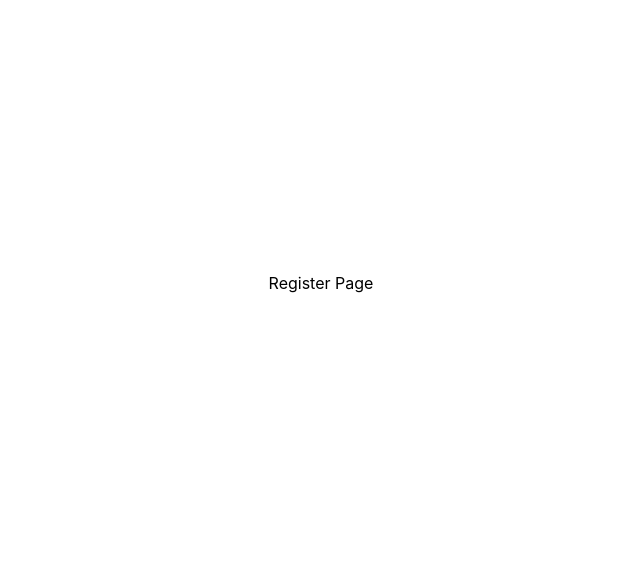
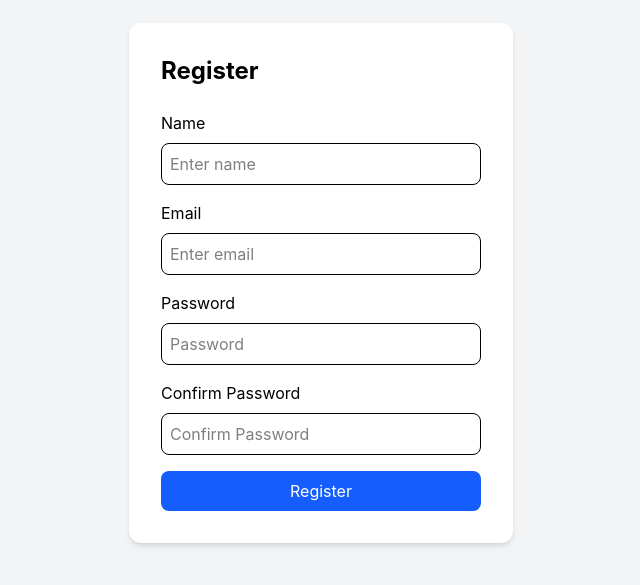
Before and after one commit to Prangyajeet/multi-vendor-ecommerce-platform, a React (Vite) app in the folder frontend/: page /register in a window 1280 px wide. Shown: the part 117-702 px from the top of the page, without its empty margins (319-959 px from the left). Built offline with nearby package versions, Linux system fonts and the light colour scheme.

Commit message:
Completed authentication UI components and layouts

```diff
--- /dev/null
+++ b/frontend/src/components/auth/LoginForm.jsx
@@ -0,0 +1,35 @@
+import Input from "../common/Input";
+import Button from "../common/Button";
+
+function LoginForm() {
+  return (
+    <div className="bg-white p-8 rounded-xl shadow-md w-96">
+
+      <h2 className="text-2xl font-bold mb-6">
+        Login
+      </h2>
+
+      <div className="space-y-4">
+
+        <Input
+          label="Email"
+          placeholder="Enter email"
+        />
+
+        <Input
+          label="Password"
+          type="password"
+          placeholder="Enter password"
+        />
+
+        <Button className="w-full">
+          Login
+        </Button>
+
+      </div>
+
+    </div>
+  );
+}
+
+export default LoginForm;
--- /dev/null
+++ b/frontend/src/components/auth/RegisterForm.jsx
@@ -0,0 +1,46 @@
+import Input from "../common/Input";
+import Button from "../common/Button";
+
+function RegisterForm() {
+  return (
+    <div className="bg-white p-8 rounded-xl shadow-md w-96">
+
+      <h2 className="text-2xl font-bold mb-6">
+        Register
+      </h2>
+
+      <div className="space-y-4">
+
+        <Input
+          label="Name"
+          placeholder="Enter name"
+        />
+
+        <Input
+          label="Email"
+          placeholder="Enter email"
+        />
+
+        <Input
+          label="Password"
+          type="password"
+          placeholder="Password"
+        />
+
+        <Input
+          label="Confirm Password"
+          type="password"
+          placeholder="Confirm Password"
+        />
+
+        <Button className="w-full">
+          Register
+        </Button>
+
+      </div>
+
+    </div>
+  );
+}
+
+export default RegisterForm;
--- a/frontend/src/layouts/AuthLayout.jsx
+++ b/frontend/src/layouts/AuthLayout.jsx
@@ -1,7 +1,9 @@
 function AuthLayout({ children }) {
   return (
-    <div className="min-h-screen flex items-center justify-center">
+    <div className="min-h-screen bg-gray-100 flex items-center justify-center">
+
       {children}
+
     </div>
   );
 }
--- a/frontend/src/pages/auth/Login.jsx
+++ b/frontend/src/pages/auth/Login.jsx
@@ -1,9 +1,10 @@
 import AuthLayout from "../../layouts/AuthLayout";
+import LoginForm from "../../components/auth/LoginForm";
 
 function Login() {
   return (
     <AuthLayout>
-      <h1>Login Page</h1>
+      <LoginForm />
     </AuthLayout>
   );
 }
--- a/frontend/src/pages/auth/Register.jsx
+++ b/frontend/src/pages/auth/Register.jsx
@@ -1,9 +1,10 @@
 import AuthLayout from "../../layouts/AuthLayout";
+import RegisterForm from "../../components/auth/RegisterForm";
 
 function Register() {
   return (
     <AuthLayout>
-      <h1>Register Page</h1>
+      <RegisterForm />
     </AuthLayout>
   );
 }
```
